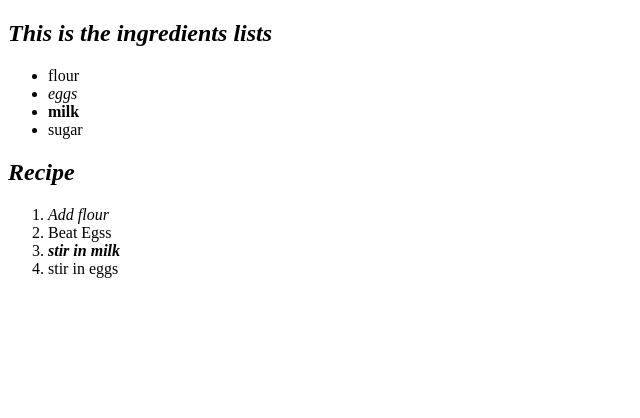
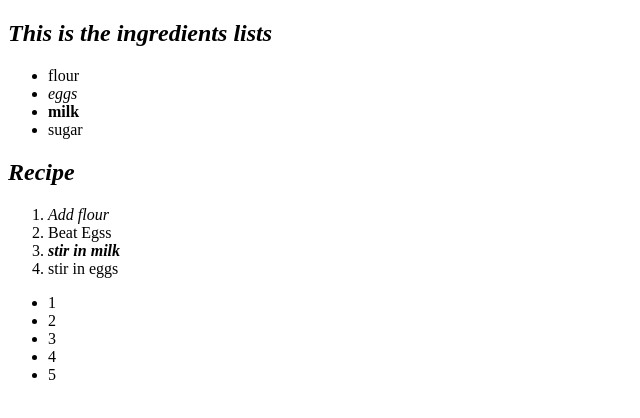
Before and after one commit to csanchezm2994/frontend-fundamentals, a plain HTML site: page index.html in a window 1280 px wide. Shown: the whole page, without its empty margins (0-640 px from the left). Drawn offline with Linux system fonts and the light colour scheme.

Commit message:
newupdate

```diff
--- a/index.html
+++ b/index.html
@@ -28,7 +28,14 @@
         <li><strong><em>stir in milk</em></strong></li>
         <li>stir in eggs</li>
     </ol>
-
+    <ul>
+        <li>1</li>
+        <li>2</li>
+        <li>3</li>
+        <li>4</li>
+        <li>5</li>
+    </ul>
+    </ul>
 </body>
 
 </html>
```
